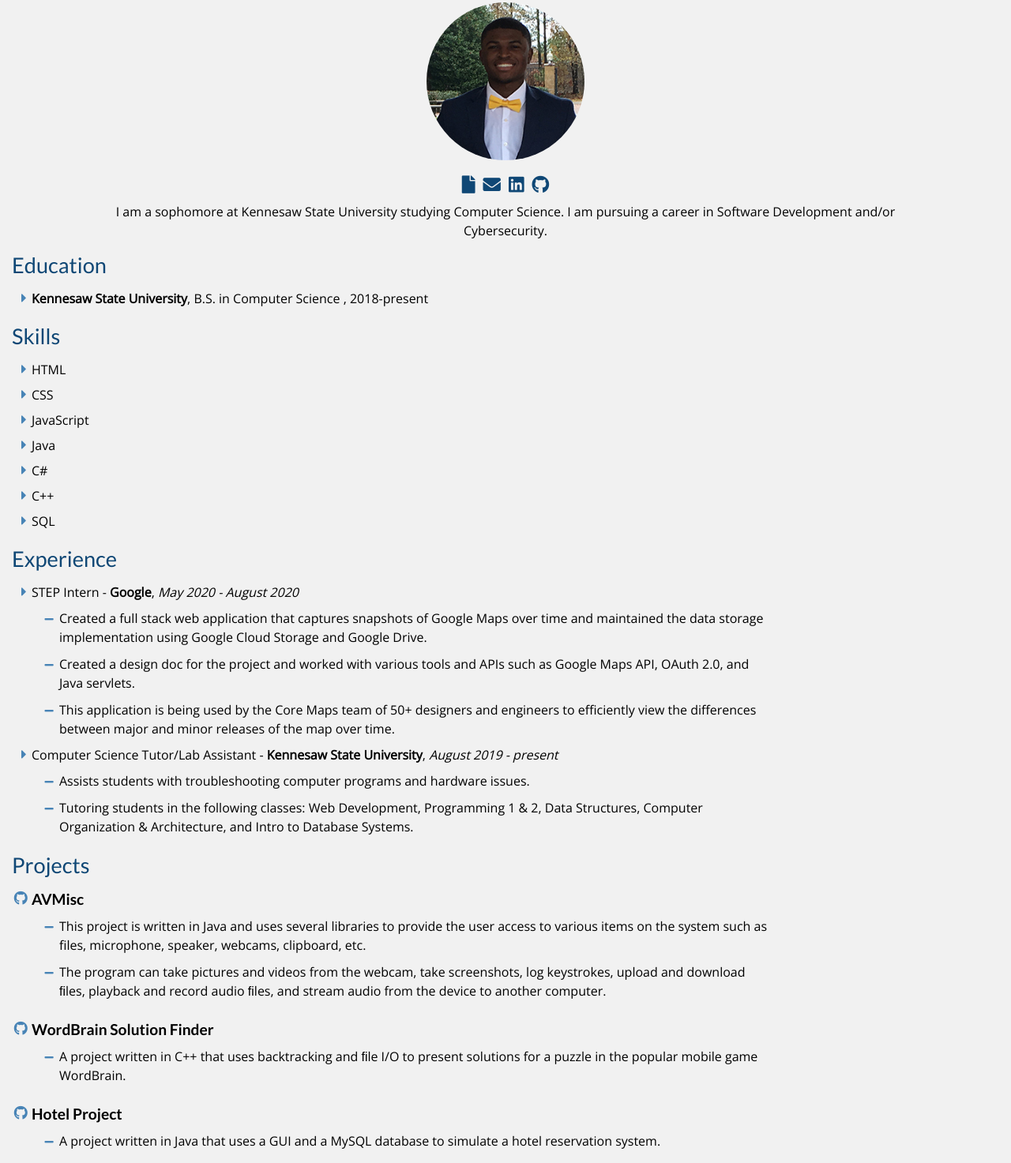
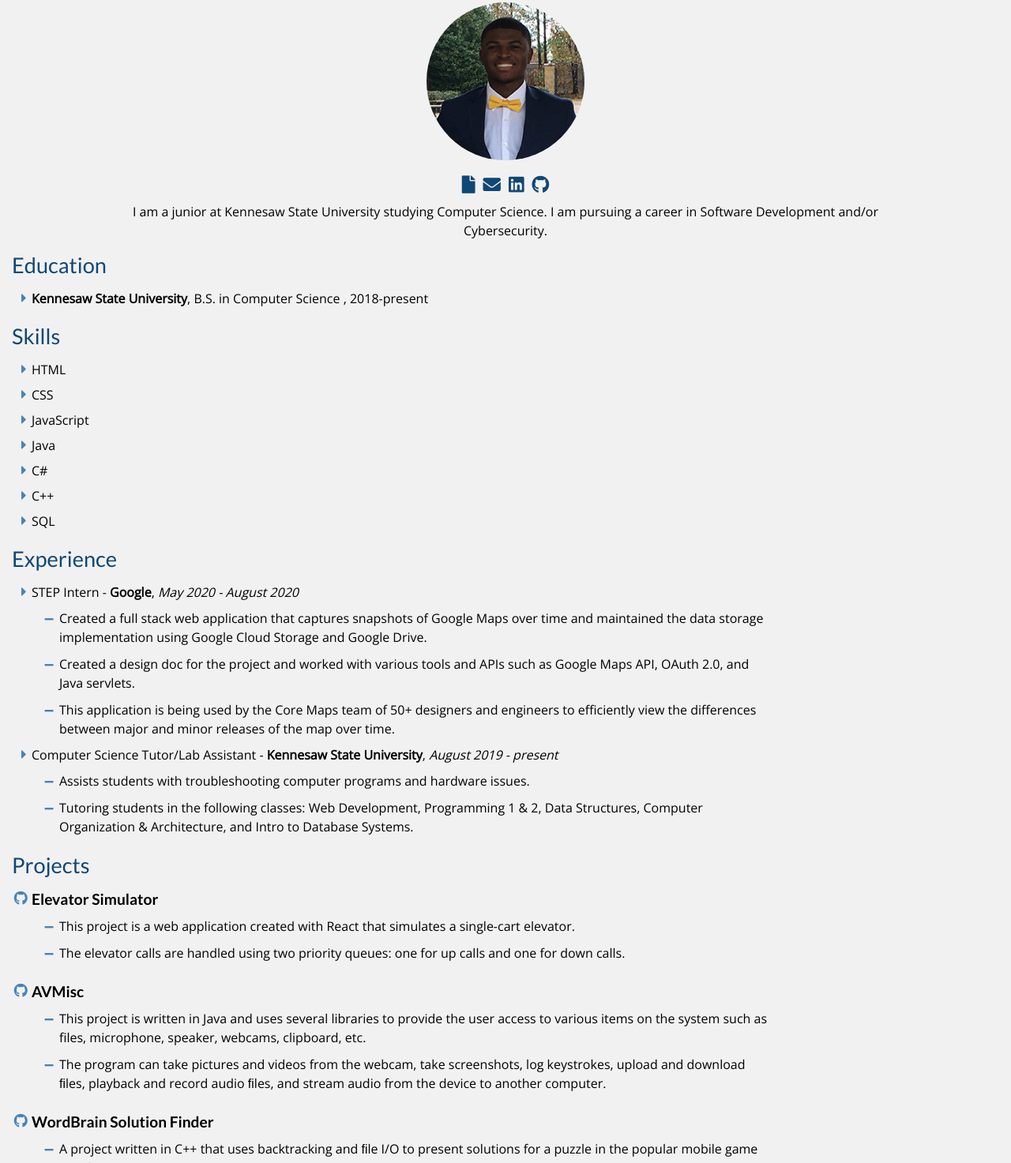
Before and after one commit to thompsond/thompsond.github.io, a plain HTML site: page index.html in a window 1280 px wide. Shown: the part 817-2290 px from the top of the page at 79% size. Drawn offline with nearby package versions, Linux system fonts and the light colour scheme.

Commit message:
Update resume

```diff
--- a/index.html
+++ b/index.html
@@ -59,7 +59,7 @@
                 <li><a href="https://www.github.com/thompsond"><i class="fab fa-github"></i></a>
                 </li>
             </ul>
-            <p id="bio" style="width: 80%; margin: 0 auto;">I am a sophomore at Kennesaw State University studying Computer Science. I am pursuing a career in Software Development and/or Cybersecurity.</p>
+            <p id="bio" style="width: 80%; margin: 0 auto;">I am a junior at Kennesaw State University studying Computer Science. I am pursuing a career in Software Development and/or Cybersecurity.</p>
 
             <div id="education" class="info-container">
                 <h3>Education</h3>
--- a/js/script.js
+++ b/js/script.js
@@ -92,6 +92,15 @@ experienceMap.forEach(function(values, title) {
 
 // Info for projects
 let projectsMap = new Map();
+
+projectsMap.set('Elevator Simulator', {
+    descriptions: [
+        "This project is a web application created with React that simulates a single-cart elevator.",
+        "The elevator calls are handled using two priority queues: one for up calls and one for down calls."
+    ],
+    link: "https://github.com/thompsond/Elevator-Simulator"
+});
+
 projectsMap.set('AVMisc', {
     descriptions: [
         "This project is written in Java and uses several libraries to provide the user access to various items on the system such as files, microphone, speaker, webcams, clipboard, etc.",
```
Also changed, not shown: 1 other file.
